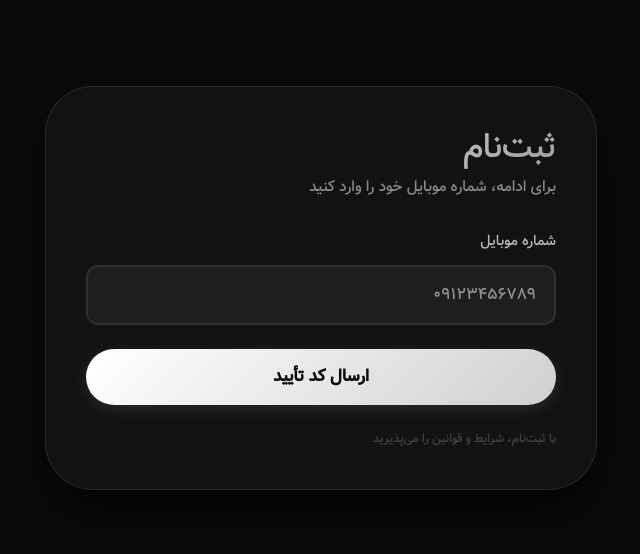
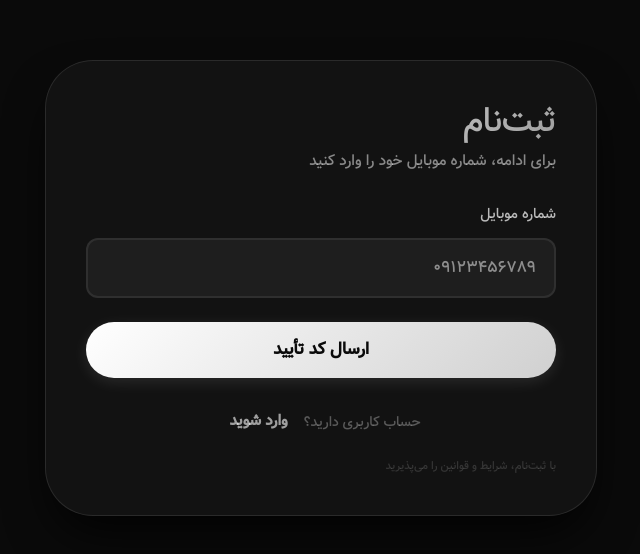
Before and after one commit to Ehsan-Rohanii/E-Commerce-Client-1, a React (Vite) app: page / in a window 1280 px wide. Shown: the part 112-666 px from the top of the page, without its empty margins (319-959 px from the left). Built offline with nearby package versions, Linux system fonts and the light colour scheme.

Commit message:
Add Register Page

```diff
--- a/src/Pages/Auth/Register/index.jsx
+++ b/src/Pages/Auth/Register/index.jsx
@@ -57,7 +57,7 @@ export default function Register() {
     setIsLoading(true);
 
     try {
-      const response = await fetch("http://localhost:5000/api/auth/verify", {
+      const response = await fetch("http://localhost:5000/api/auth/login-otp", {
         method: "POST",
         headers: {
           "Content-Type": "application/json",
@@ -75,7 +75,7 @@ export default function Register() {
       }
 
       localStorage.setItem("token", result.token);
-      navigate("/home");
+      navigate("/layout");
     } catch (err) {
       setError(err.message);
     } finally {
@@ -376,14 +376,46 @@ export default function Register() {
             </Box>
           )}
 
+          {/* ===== دکمه انتقال به صفحه لاگین ===== */}
+          <Box sx={{ mt: 3, textAlign: "center" }}>
+            <Typography
+              variant="body2"
+              sx={{
+                color: "rgba(255, 255, 255, 0.3)",
+                display: "inline-block",
+                ml: 1,
+              }}
+            >
+              حساب کاربری دارید؟
+            </Typography>
+            <Button
+              variant="text"
+              onClick={() => navigate("/login")}
+              sx={{
+                color: "rgba(255, 255, 255, 0.6)",
+                fontSize: "0.95rem",
+                textTransform: "none",
+                fontWeight: 600,
+                "&:hover": {
+                  color: "#ffffff",
+                  backgroundColor: "transparent",
+                  transform: "scale(1.02)",
+                },
+                transition: "all 0.3s ease",
+              }}
+            >
+              وارد شوید
+            </Button>
+          </Box>
+
           <Typography
             textAlign="center"
             variant="caption"
             sx={{
               display: "block",
-              mt: 3,
-              color: "rgba(255, 255, 255, 0.2)",
-              fontSize: "0.75rem",
+              mt: 2,
+              color: "rgba(255, 255, 255, 0.15)",
+              fontSize: "0.7rem",
             }}
           >
             {step === 1
```
